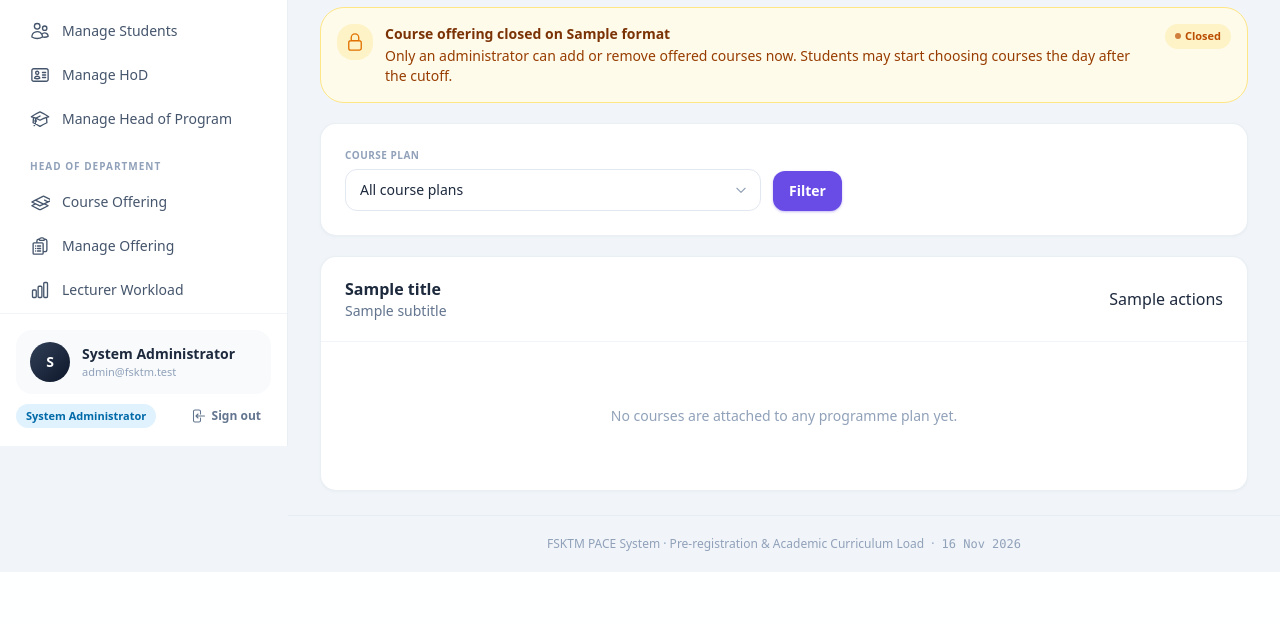
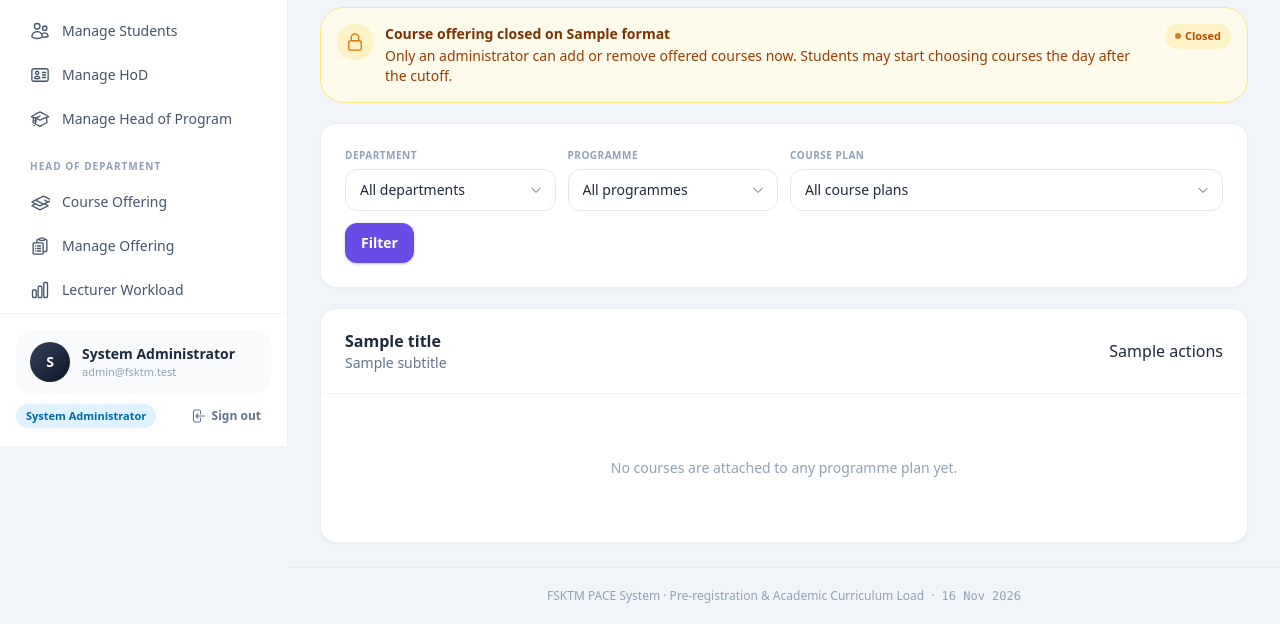
Before and after one commit to mnorasri/fsktm-pace, a Laravel app: template resources/views/advisor/hod/grid.blade.php in a window 1280 px wide. Shown: the part 354-978 px from the top of the page. Before the commit the page ends 926 px from the top, so only its background shows below. Run offline with Laravel 12, Linux system fonts and the light colour scheme; a user stored in the database is signed in; data comes from the database, SQL or seed files in the repository; tables that the repository leaves empty hold one stand-in row (values such as "Sample post"); the template is opened without the code that fills it: most values are stand-ins (such as "Sample title", 1, 10 or a date in 2020); style sheets or scripts are compiled from the project's sources.

Commit message:
Update latest features and bug fixes

```diff
--- a/resources/views/advisor/hod/grid.blade.php
+++ b/resources/views/advisor/hod/grid.blade.php
@@ -39,21 +39,43 @@
         </div>
     @endif
 
-    <form method="GET" class="card card-pad no-print mb-5 flex flex-wrap items-end gap-3">
-        <div class="w-full sm:w-[26rem]">
+    <form method="GET" class="card card-pad no-print mb-5 grid grid-cols-1 gap-3 sm:grid-cols-2 lg:grid-cols-4">
+        <div>
+            <span class="mb-1.5 block text-[10px] font-bold uppercase tracking-wider text-slate-400">Department</span>
+            <select name="department_id" data-auto-submit class="select">
+                <option value="">All departments</option>
+                @foreach ($departments as $department)
+                    <option value="{{ $department->id }}" @selected($selectedDepartment === $department->id)>
+                        {{ $department->code }} · {{ $department->name }}
+                    </option>
+                @endforeach
+            </select>
+        </div>
+        <div>
+            <span class="mb-1.5 block text-[10px] font-bold uppercase tracking-wider text-slate-400">Programme</span>
+            <select name="program_id" data-auto-submit class="select">
+                <option value="">All programmes</option>
+                @foreach ($programs as $program)
+                    <option value="{{ $program->id }}" @selected($selectedProgram === $program->id)>
+                        {{ $program->code }} · {{ $program->name }}
+                    </option>
+                @endforeach
+            </select>
+        </div>
+        <div class="sm:col-span-2">
             <span class="mb-1.5 block text-[10px] font-bold uppercase tracking-wider text-slate-400">Course plan</span>
             <select name="plan_id" data-auto-submit class="select">
                 <option value="">All course plans</option>
                 @foreach ($planOptions as $plan)
-                    <option value="{{ $plan->id }}" @selected((int) request('plan_id') === $plan->id)>
+                    <option value="{{ $plan->id }}" @selected($selectedPlan === $plan->id)>
                         {{ $plan->code }} · {{ $plan->name }}
                     </option>
                 @endforeach
             </select>
         </div>
-        <div class="flex gap-2">
+        <div class="flex gap-2 sm:col-span-2 lg:col-span-4">
             <button class="btn-primary">Filter</button>
-            @if ($selectedPlan)
+            @if ($selectedPlan || $selectedDepartment || $selectedProgram)
                 <a href="{{ route('advisor.offering.grid') }}" class="btn-ghost">Reset</a>
             @endif
         </div>
@@ -78,11 +100,14 @@
                 $hasSpecial = $placed->contains(fn ($course) => (int) $course->plan_semester === 3);
                 $semesters = $hasSpecial ? [1, 2, 3] : [1, 2];
                 $offeredCount = $plan->courses->filter(fn ($course) => isset($existing[$course->id]))->count();
+                $planSubtitle = $plan->name
+                    .' · '.($plan->program?->name ?? 'No programme')
+                    .($plan->program?->department ? ' ('.$plan->program->department->code.')' : '');
                 // (Elective-option CT07A slots are shown as labels only; the
                 //  actual elective courses (CT07) are toggled in the panel below.)
             @endphp
 
-            <x-card pad title="{{ $plan->code }}" subtitle="{{ $plan->name }} · {{ $plan->program?->name }}">
+            <x-card pad title="{{ $plan->code }}" subtitle="{{ $planSubtitle }}">
                 <x-slot:actions>
                     <x-badge tone="slate">{{ $plan->courses->count() }} courses</x-badge>
                     @if ($electives->isNotEmpty())
@@ -251,8 +276,8 @@
             @empty
                 <x-card pad>
                     <p class="py-10 text-center text-sm text-slate-400">
-                        @if ($selectedPlan)
-                            This programme plan has no courses attached to it yet.
+                        @if ($selectedDepartment || $selectedProgram || $selectedPlan)
+                            No course plans match the selected filters.
                         @else
                             No courses are attached to any programme plan yet.
                         @endif
```
Also changed, not shown: app/Http/Controllers/Advisor/HodOfferingController.php (+52 -2 lines), tests/Feature/HodOfferingGridTest.php (+77 -0 lines).
